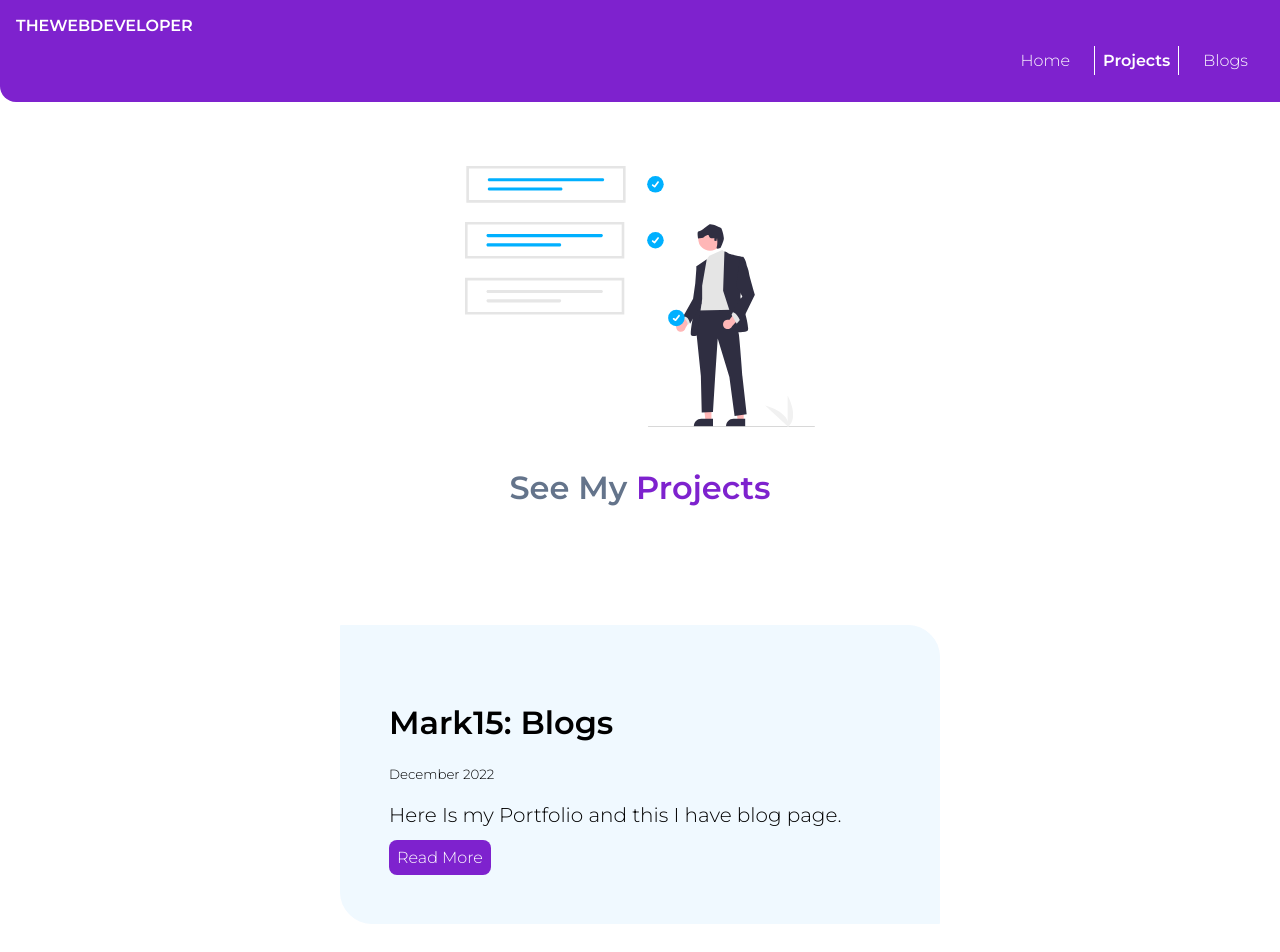
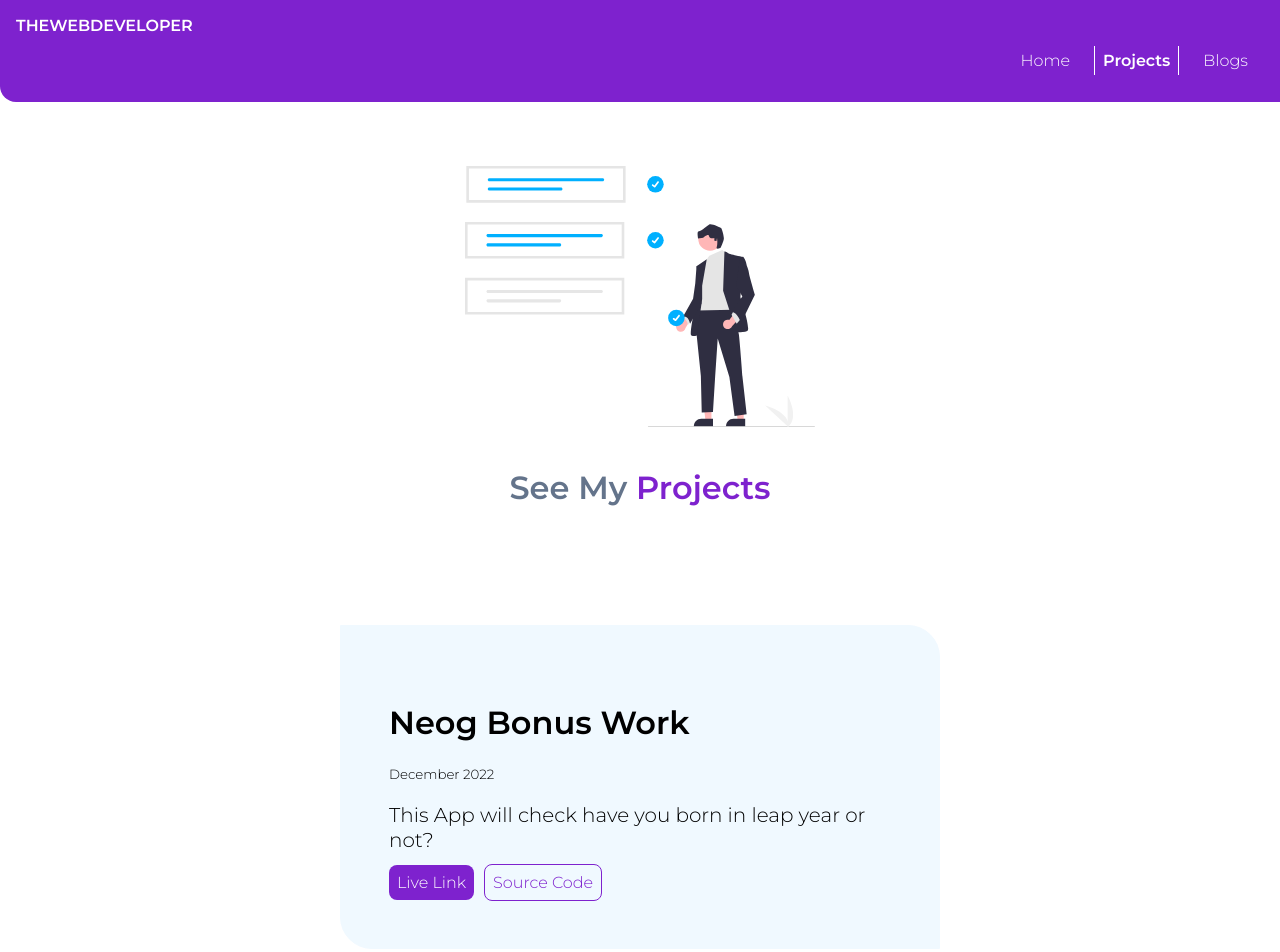
Before and after one commit to yash-purkar/portfolio, a React (Create React App) app: page /projects in a window 1280 px wide. Shown: the top 952 px of the page. Built offline with nearby package versions, Linux system fonts and the light colour scheme.

Commit message:
added project

```diff
--- a/src/Components/Projects/ProjData.js
+++ b/src/Components/Projects/ProjData.js
@@ -1,5 +1,12 @@
 
 const data = [
+  {
+    heading: "Neog Bonus Work",
+    date: "December 2022",
+    text: "This App will check have you born in leap year or not?",
+    liveLink: "https://check-leap-year-or-not.netlify.app/",
+    code: "https://github.com/yash-purkar/Leap-Year"
+  },
   {
     heading: "Mark15: Blogs",
     date: "December 2022",
```
